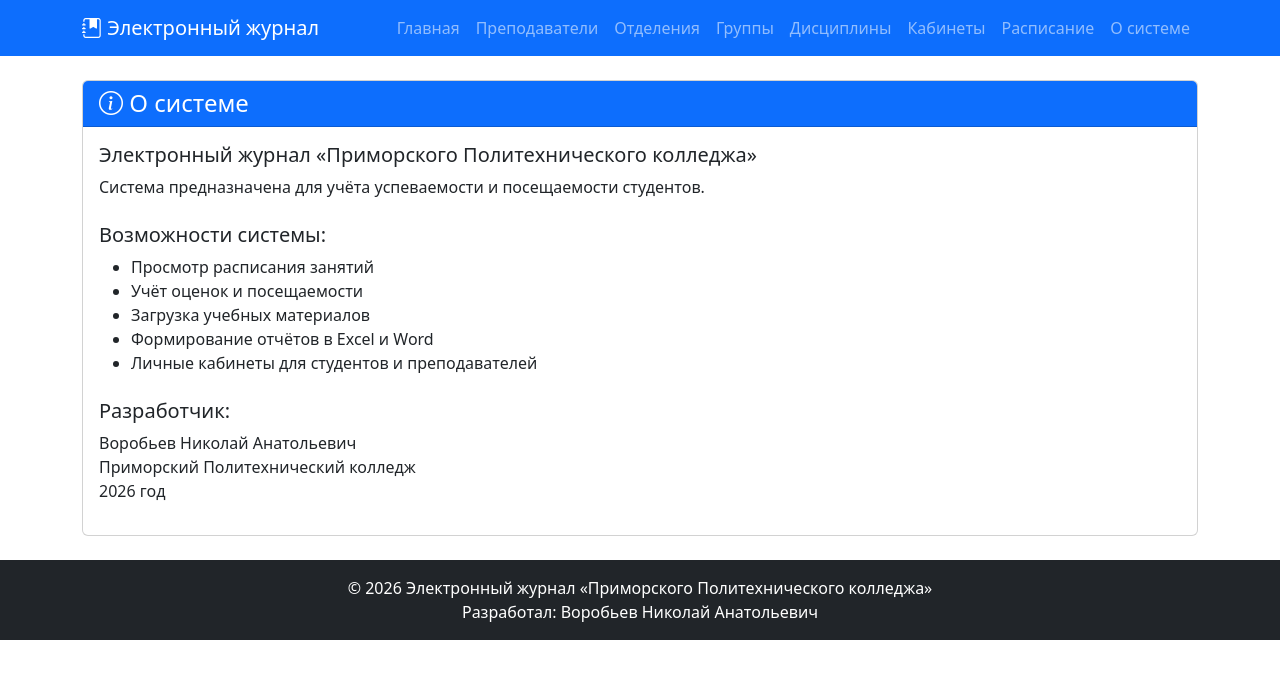
After one commit to Tigelin/DiplomaProject, a Django app: page /about/ in a window 1280 px wide. The commit adds this page. Shown: the top 679 px of the page. Run offline with Django 5.2, Linux system fonts and the light colour scheme.

Commit message:
Создана страница "О системе".

```diff
--- /dev/null
+++ b/journal/templates/journal/about.html
@@ -0,0 +1,31 @@
+{% extends "journal/base.html" %}
+
+{% block title %}О системе{% endblock %}
+
+{% block content %}
+
+<div class="card">
+    <div class="card-header bg-primary text-white">
+        <h4 class="mb-0"><i class="bi bi-info-circle"></i> О системе</h4>
+    </div>
+    <div class="card-body">
+        <h5>Электронный журнал «Приморского Политехнического колледжа»</h5>
+        <p>Система предназначена для учёта успеваемости и посещаемости студентов.</p>
+
+        <h5 class="mt-4">Возможности системы:</h5>
+        <ul>
+            <li>Просмотр расписания занятий</li>
+            <li>Учёт оценок и посещаемости</li>
+            <li>Загрузка учебных материалов</li>
+            <li>Формирование отчётов в Excel и Word</li>
+            <li>Личные кабинеты для студентов и преподавателей</li>
+        </ul>
+
+        <h5 class="mt-4">Разработчик:</h5>
+        <p>Воробьев Николай Анатольевич<br>
+        Приморский Политехнический колледж<br>
+        2026 год</p>
+    </div>
+</div>
+
+{% endblock %}
--- a/journal/templates/journal/header.html
+++ b/journal/templates/journal/header.html
@@ -15,6 +15,7 @@
                 <li class="nav-item"><a class="nav-link" href="{% url 'disciplines_list' %}">Дисциплины</a></li>
                 <li class="nav-item"><a class="nav-link" href="{% url 'classrooms_list' %}">Кабинеты</a></li>
                 <li class="nav-item"><a class="nav-link" href="{% url 'schedule_list' %}">Расписание</a></li>
+                <li class="nav-item"><a class="nav-link" href="{% url 'about' %}">О системе</a></li>
             </ul>
         </div>
     </div>
--- a/journal/urls.py
+++ b/journal/urls.py
@@ -9,4 +9,5 @@ urlpatterns = [
     path('disciplines/', views.disciplines_list, name='disciplines_list'),
     path('classrooms/', views.classrooms_list, name='classrooms_list'),
     path('schedule/', views.schedule_list, name='schedule_list'),
+    path('about/', views.about, name='about'),
 ]
--- a/journal/views.py
+++ b/journal/views.py
@@ -96,3 +96,7 @@ def schedule_list(request):
         'week_range': week_range,
     }
     return render(request, 'journal/schedule.html', context)
+
+
+def about(request):
+    return render(request, 'journal/about.html')
```
Also changed, not shown: journal/templates/journal/schedule.html (+47 -0 lines).
